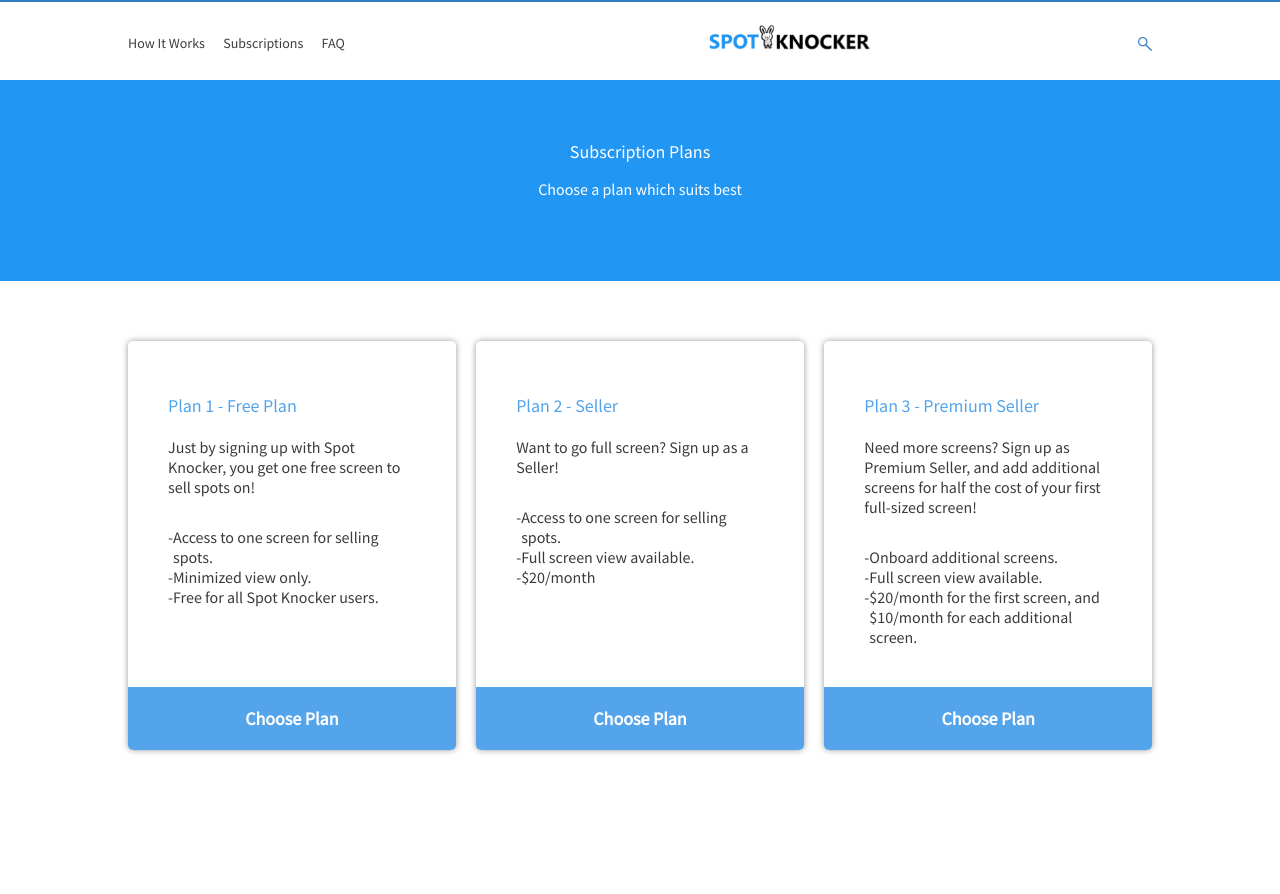
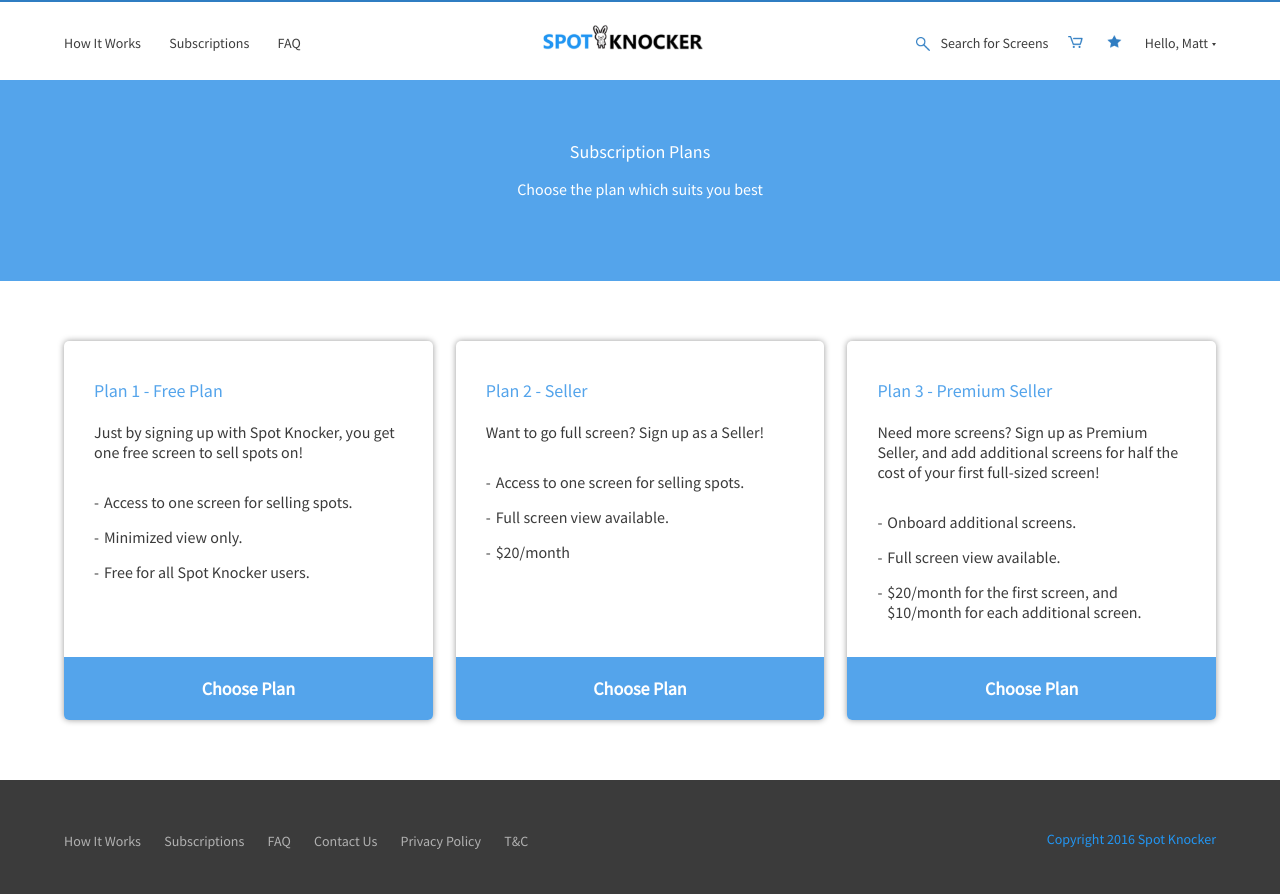
Before and after one commit to kartik-wal/SpotKnocker, a PHP site: page /html/subscriptionPlans.html in a window 1280 px wide. Before the commit the page ends 754 px from the top, so only its background shows below. Run offline with PHP 8.4, Linux system fonts and the light colour scheme.

Commit message:
Made changes to the desktop view as per updated design

```diff
--- a/css/spotknocker/commonStyle.css
+++ b/css/spotknocker/commonStyle.css
@@ -166,7 +166,11 @@ header {
     width: 0.875rem;
 }
 
-.close-search{
+.search-bar>span {
+	margin-left: 0.4375rem
+}
+
+.close-search {
 	width: 0.625rem;
 }
 
@@ -245,7 +249,7 @@ header {
 	padding-right: 1.25rem;
 }
 
-.secondary-header-nav li>a,.secondary-header-nav li>span {
+.secondary-header-nav li>a,.secondary-header-nav li>span, .search-bar>span {
 	color: #3e3e3e;
 }
 
@@ -293,7 +297,7 @@ header {
     border-bottom: 0.3125rem solid #fff;
 }
 
-.display-user-dropdown{
+.display-user-dropdown, .secondary-header-nav li>a{
 	display: block;
 }
 
@@ -1049,7 +1082,7 @@ div[contenteditable=true]:focus {
 		-webkit-overflow-scrolling: touch;
 	}
 	/* HEADER */
-	.navigation-menu li a, .navigation-menu li>span, .secondary-header-nav li>a,
+	.search-bar>span, .navigation-menu li a, .navigation-menu li>span, .secondary-header-nav li>a,
 		.secondary-header-nav li>span, #search_input, .copyright-text {
 		font-size: 0.875rem;
 	}
@@ -1108,7 +1141,7 @@ div[contenteditable=true]:focus {
 		font-size: 1rem;
 	}
 	.know-more-link-wrapper {
-		margin: 0.8125rem 0 0px;
+		margin: 1.125rem 0 0px;
 	}
 	.know-more-link-wrapper img {
 		width: auto
@@ -1242,16 +1278,16 @@ div[contenteditable=true]:focus {
 		margin-right: 0;
 	}
 	#gallery .thumbnail:nth-child(10),#gallery .thumbnail:not(.add-new-item):last-of-type {
-		border-top-right-radius: 0.3125rem;
+		border-top-right-radius: 0.625rem;
 	}
 	#gallery .thumbnail.add-new-item {
 		margin-right: 0;
-		border-top-left-radius: 0.3125rem;
+		border-top-left-radius: 0.625rem;
 	}
 	.logged-in-subheader {
 		padding: 3.75rem 0 5rem;
 		color: #fff;
-		background: #2296F3;
+		background: #54A4EB;
 		margin-bottom: 3.75rem;
 		display: block;
 	}
@@ -1299,12 +1335,14 @@ div[contenteditable=true]:focus {
 		display: table;
 	}
 	.subscription-plan-features>li {
-		display: table-row;
+		display: table;
+		margin-bottom: 0.9375rem;
 	}
 	.subscription-plan-features>li:before {
 		content: "-";
 		display: table-cell;
 		text-align: right;
+		padding-right: 0.3125rem;
 	}
 	.faq-contact-link {
 		display: block;
@@ -1367,7 +1405,7 @@ figure {
 	/* HEADER */
 	header {
 		border-top: 0.125rem solid #2f7dc2;
-		padding: 0px 10% 0px;
+		padding: 0px 5% 0px;
 		height: 4.875rem;
 	}
 	.header-wrapper {
@@ -1376,7 +1414,7 @@ figure {
 		display: -ms-flexbox;
 		display: -webkit-flex;
 		display: flex;
-		flex-direction: row;
+		justify-content: space-between;
 	}
 	.primary-header-section {
 		flex: 1;
@@ -1390,18 +1428,17 @@ figure {
 		-o-transition: margin-top 0.25s ease;
 		transition: margin-top 0.25s ease;
 	}
+	.primary-header-wrapper{
+	display: flex;
+    justify-content: space-between;
+	}
 	.primary-header-wrapper>div {
 		padding: 1.875rem 0;
-	}
-	.menu {
-		width: 52%;
-		text-align: left;
+		width: auto;
 	}
 	.primary-header-wrapper>div.logo-page-content {
-		width: 23%;
 		margin-top: 0;
 		padding: 0;
-		text-align: left;
 	}
 	.logo-page-content img {
 		width: 12.06rem;
@@ -1422,7 +1458,7 @@ figure {
 	.desktop-nav li {
 		display: inline-block;
 		font-size: 0.875rem;
-		padding-right: 0.9375rem;
+		padding-right: 1.563rem;
 	}
 	.desktop-nav li>a{
 			color: #3e3e3e;
@@ -1438,13 +1474,16 @@ figure {
 		z-index: 1;
 		padding: 1.875rem 0;
 	}
+	.search-close-wrapper {
+		width: auto;
+	}
 	.close-search {
 		cursor: pointer;
 	}
 	.secondary-header-section {
 		background-color: transparent;
 		padding: 1.875rem 0;
-		width: auto%;
+		width: auto;
 		text-align: left;
 		overflow: hidden;
 		margin-top: 0px;
@@ -1453,16 +1492,9 @@ figure {
 		-o-transition: margin-top 0.25s ease;
 		transition: margin-top 0.25s ease;
 	}
-	.logged-in-header .primary-header-section {
-		width: 78%;
-	}
 	.logged-in-header .secondary-header-section {
-		width: 22%;
 		float: left;
 		overflow: inherit;
-	}
-	.logged-in-header .menu {
-		width: 55%;
 	}
 	.primary-header-wrapper-open-search,.secondary-header-section-open-search
 		{
@@ -1470,8 +1502,11 @@ figure {
 	}
 	.secondary-header-nav>li {
 		padding-right: 0;
+		padding-left: 2.75rem;
+		position: relative;
+	}
+	.logged-in-header .secondary-header-section .secondary-header-nav>li {
 		padding-left: 1.25rem;
-		position: relative;
 	}
 	/* NAVIGATION MENU */
 	.navigation-menu, .close-nav, .navigation-menu ul img,
@@ -1480,7 +1515,7 @@ figure {
 	}
 	/* FOOTER */
     .copyright-section {
-		padding: 3.125rem 10% 2.5rem;
+		padding: 3.125rem 5% 2.5rem;
 		overflow: hidden;
 	}
 	.footer-navigation-menu {
--- a/css/spotknocker/formPages.css
+++ b/css/spotknocker/formPages.css
@@ -112,8 +112,8 @@ span.form-desc {
 
 @media handheld , only screen and (min-width: 768px) {
 	.my-files-container {
-		padding: 0 10%;
-		width: 80%;
+		padding: 0 5%;
+		width: 90%;
 		max-width: 1200px;
 		margin: 0px auto;
 	}
@@ -138,7 +138,7 @@ span.form-desc {
 		height: 50%;
 	}
 	.video-details-block {
-		margin-top: 2.5rem;
+		margin-top: 2.25rem;
 		font-size: 1rem;
 		color: #3b3b3b;
 	}
@@ -170,7 +170,7 @@ span.form-desc {
 		flex: 1;
 	}
 	.subscription-plan-details {
-		padding: 2.5rem;
+		padding: 1.25rem 1.875rem;
 		-webkit-box-flex: 1;
 		-webkit-flex: 1;
 		-ms-flex: 1;
@@ -190,26 +190,34 @@ span.form-desc {
 	}
 	.my-files-block.how-it-works-block.faq-block .subscription-plan-item {
 		width: 100%;
-		padding: 3.125rem 0 3.125rem 3.125rem;
+		padding: 1.563rem 0 2.813rem 3.125rem;
 		height: 50vh;
 		overflow-y: auto;
 		display: block;
 	}
 	.subscription-plan-details.faq-question-block {
-		padding: 0;
+		padding: 1.563rem 0 2.5rem;
 		flex: 0;
-		padding-bottom: 2.5rem;
 		border-bottom: 1px solid #979797;
+	}
+	.subscription-plan-details.faq-question-block:first-child {
+		padding-top: 0;
 	}
 	.my-files-block.how-it-works-block.contact-us-block .subscription-plan-item
 		{
 		width: 100%;
-		padding: 3.125rem;
+		padding: 1.563rem 3.125rem 2.813rem;
+	}
+	.my-files-block.how-it-works-block.contact-us-block span.subscription-plan-header
+		{
+		font-weight: bold;
 	}
 }
 
 @media handheld , only screen and (min-width: 992px) {
-	.page-form, .my-files-block, .secondary-header-section, footer {
+	.page-form, .my-files-block, .secondary-header-section,
+		.logged-in-header .secondary-header-section, footer, footer.logged-in-footer
+		{
 		display: block;
 	}
 	header {
--- a/html/subscriptionPlans.html
+++ b/html/subscriptionPlans.html
@@ -3,7 +3,7 @@
 <head>
 <meta charset="UTF-8">
 <meta http-equiv="X-UA-Compatible" content="IE=edge">
-<meta name="viewport" content="width=device-width, initial-scale=1">
+<meta name="viewport" content="width=992">
 <meta name="description"
 	content="Spot Knocker is a website that is all about getting your videos or pictures seen on the Web globally. Whether it’s business or personal, Spot Knocker will help you gain more exposure, hits or customers. Post your visuals on Spot Knocker and you’ll be featured on the front page!">
 <meta name="keywords"
@@ -41,7 +41,7 @@
 						<div class="logo-page-content">
 
 							<!-- LOGO/MOBILE PAGE HEADING -->
-							<a href="homePage.html"><img alt="Spotknocker"
+							<a href="homePage.html"><img alt="Spot Knocker"
 								src="../images/spotknockerLogo.png"></a>
 								<a href="subscriptionPlans.html" class="logo-page-header"><span>Subscription Plans</span></a>
 						</div>
@@ -49,6 +49,7 @@
 						<div class="search-bar">
 							<!-- SEARCH ICON -->
 							<img alt="Search" id="open_search" src="../images/searchIcon.png">
+							<span>Search for Screens</span>
 						</div>
 					</div>
 				</section>
@@ -61,7 +62,7 @@
 							<img alt="Search Items" id="search_icon"
 								src="../images/searchIcon.png"> <input type="text"
 								id="search_input"
-								placeholder="Search by Location, Business Name, Screen Name…">
+								placeholder="Search by Screen ID, Business Name, First/Last Name, or City">
 						</div>
 
 						<div class="search-close-wrapper">
@@ -84,6 +85,9 @@
 						<li><a href="#">My Profile</a></li>
 						<li><a href="myFiles.html">My Files</a></li>
 						<li><a href="#">My Purchases</a></li>
+						<li><a href="#">Link Stripe Account</a></li>
+						<li><a href="#">Go Full Screen</a></li>
+						<li><a href="#">Need Help?</a></li>
 						<li><a href="homePage.html">Logout</a></li>
 						</ul>
 						</div>
@@ -126,7 +130,7 @@
 		<section class="main-section" id="main_section">
 		<section class="logged-in-subheader tab-display">
 		<span class="logged-in-page-name">Subscription Plans</span>
-		<span class="logged-in-page-desc">Choose a plan which suits best</span>
+		<span class="logged-in-page-desc">Choose the plan which suits you best</span>
 		</section>
 			<!-- Page Block -->
 			<section class="page-section">
@@ -217,12 +221,13 @@
 		</footer>
 		<!-- FOOTER END -->
 </div>
+
 	<!-- POPUPs -->
 
 	<!-- LOGIN POPUP -->
 	<section id="login_section" class="popup-overlay">
 		<div class="popup">
-			<img alt="Spotknocker" src="../images/popupLogo.png" class="popup-logo">
+			<img alt="Spot Knocker" src="../images/popupLogo.png" class="popup-logo">
 			<form class="login-form">
 			<div class="login-input-block">
 			    <input type="text" class="login-credential" placeholder="Username">
@@ -244,7 +249,7 @@
 	<!-- SIGNUP POPUP -->
 	<section id="signup_section" class="popup-overlay">
 		<div class="popup">
-			<img alt="Spotknocker" src="../images/popupLogo.png" class="popup-logo">
+			<img alt="Spot Knocker" src="../images/popupLogo.png" class="popup-logo">
 			<form class="login-form">
 			<div class="login-input-block">
 			    <input type="text" class="login-credential" placeholder="Name">
--- a/js/spotknocker/commonScript.js
+++ b/js/spotknocker/commonScript.js
@@ -6,7 +6,7 @@ const primary_header_wrapper = document.getElementsByClassName('primary-header-w
 const secondary_header_section = document.getElementsByClassName('secondary-header-section')[0];
 const top_navigation = document.getElementsByClassName('top-navigation')[0];
 var navigation_menu = document.getElementById('navigation_menu');
-var open_search = document.getElementById('open_search');//search icon
+var open_search = document.getElementsByClassName('search-bar')[0];//search icon
 var search_bar_section = document.getElementById('search_bar_section');
 var search_bar_wrapper = document.getElementById('search_bar_wrapper');
 var close_search = document.getElementById('close_search');
```
Also changed, not shown: other parts of css/spotknocker/commonStyle.css (+47 -16 lines), html/contactUs.html (+9 -6 lines), html/faq.html (+6 -5 lines), html/homePage.html (+8 -7 lines), html/howItWorks.html (+7 -6 lines), html/myFiles.html (+11 -6 lines), html/privacyPolicy.html (+6 -5 lines), html/termsAndConditions.html (+6 -5 lines), html/uploadFiles.html (+10 -6 lines), js/spotknocker/myFilesGallery.js (+39 -1 lines), js/spotknocker/pageScript.js (+12 -1 lines).
